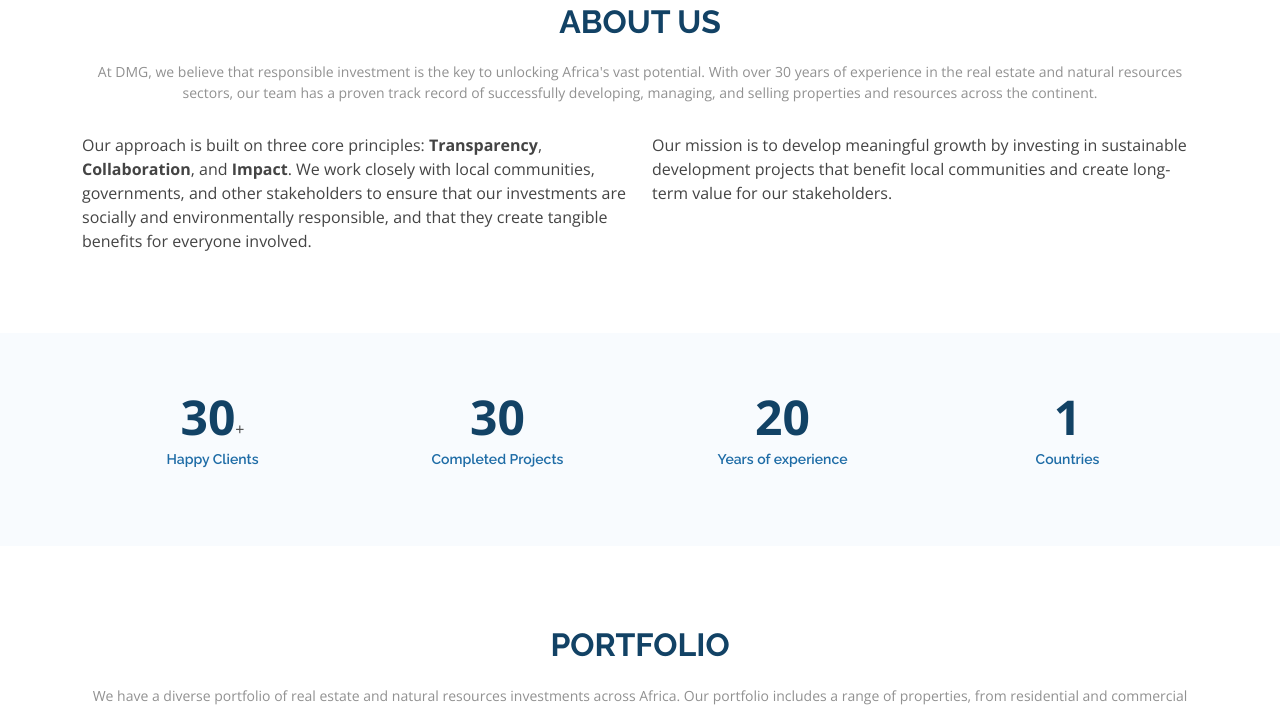
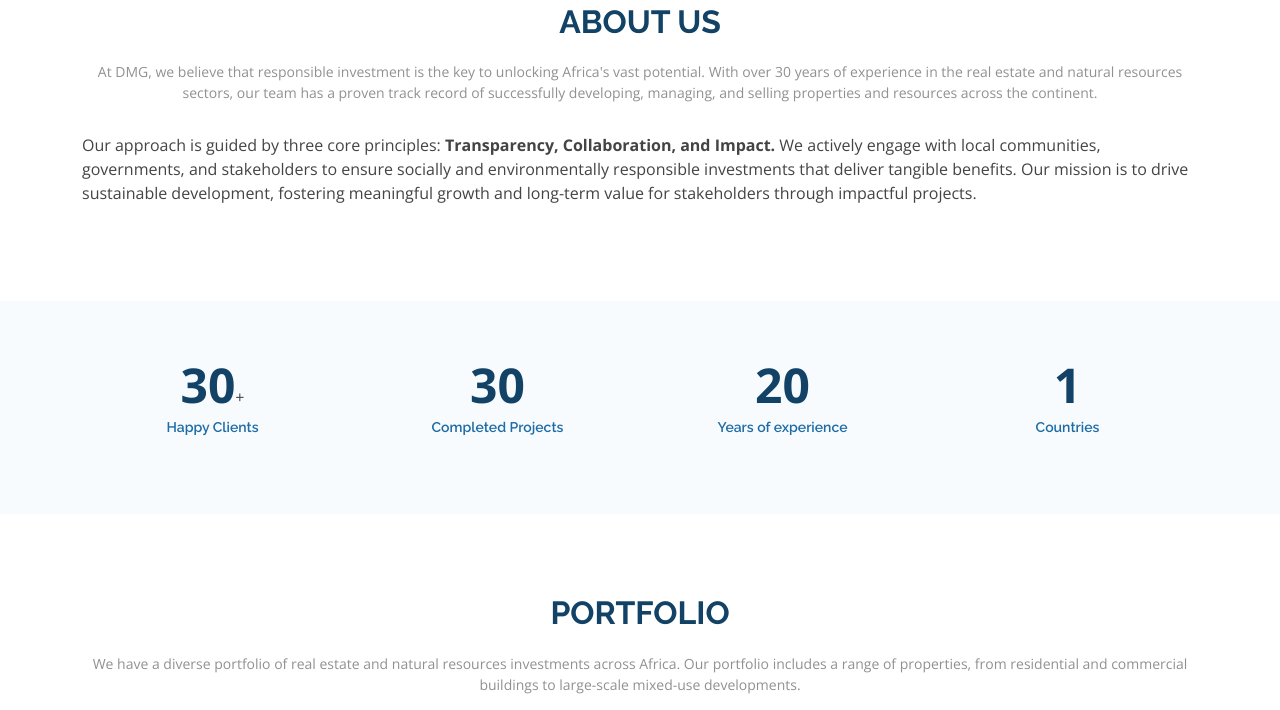
Before and after one commit to DoumbiaManagementGroup/DoumbiaManagementGroup.github.io, a plain HTML site: page index.html in a window 1280 px wide. Shown: the part 1119-1829 px from the top of the page. Drawn offline with nearby package versions, Linux system fonts and the light colour scheme.

Commit message:
changed paragraph

```diff
--- a/index.html
+++ b/index.html
@@ -128,17 +128,8 @@
           <p>At DMG, we believe that responsible investment is the key to unlocking Africa's vast potential. With over 30 years of experience in the real estate and natural resources sectors, our team has a proven track record of successfully developing, managing, and selling properties and resources across the continent.
           </p>
         </div>
-
-        <div class="row content">
-          <div class="col-lg-6">
-            <p>
-              Our approach is built on three core principles: <b>Transparency</b>, <b>Collaboration</b>, and <b>Impact</b>. We work closely with local communities, governments, and other stakeholders to ensure that our investments are socially and environmentally responsible, and that they create tangible benefits for everyone involved.
+            <p>Our approach is guided by three core principles: <b>Transparency, Collaboration, and Impact.</b> We actively engage with local communities, governments, and stakeholders to ensure socially and environmentally responsible investments that deliver tangible benefits. Our mission is to drive sustainable development, fostering meaningful growth and long-term value for stakeholders through impactful projects.
             </p>
-          </div>
-          <div class="col-lg-6 pt-4 pt-lg-0">
-            <p>Our mission is to develop meaningful growth by investing in sustainable development projects that benefit local communities and create long-term value for our stakeholders.
-            </p>
-          </div>
         </div>
 
       </div>
```
